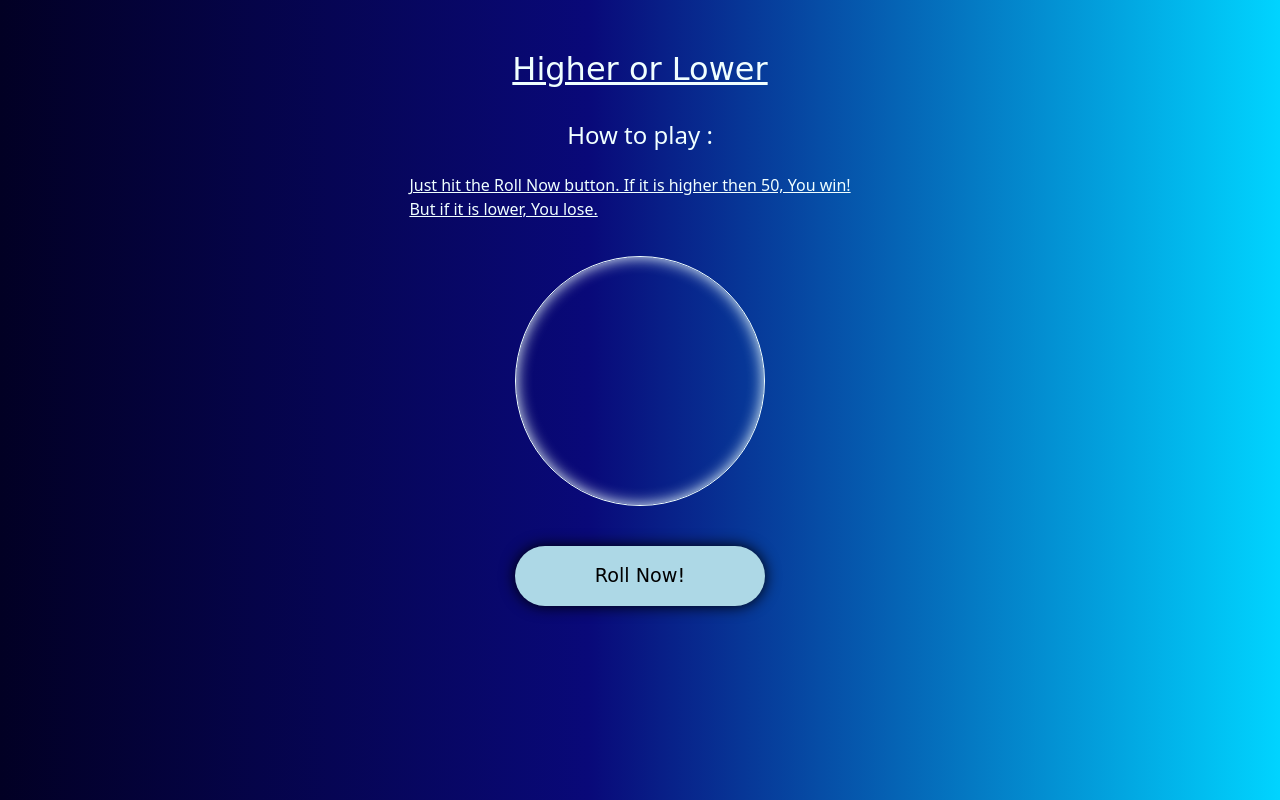
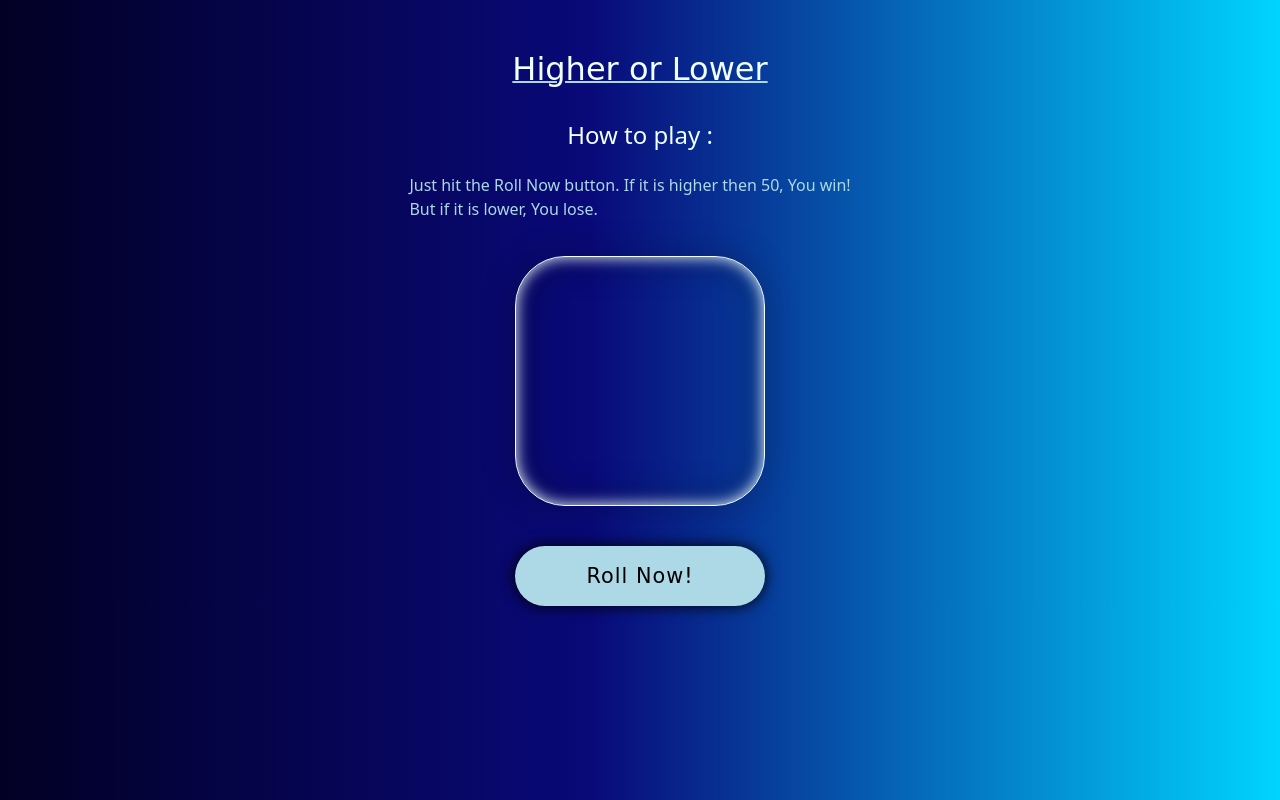
Before and after one commit to Nuggxt/Higher-or-Lower-game, a plain HTML site: page index.html in a window 1280 px wide. Drawn offline with nearby package versions, Linux system fonts and the light colour scheme; a web font is replaced by a local one.

Commit message:
Small update to font size in the button and small display update.

```diff
--- a/style.css
+++ b/style.css
@@ -21,18 +21,18 @@ body {
   font-family: "DynaPuff", cursive;
   font-size: 2em;
   margin-top: 25px;
-  text-decoration: underline 3px;
+  text-decoration: underline 2px lightblue;
 }
 .title2 {
   color: azure;
   font-size: 1.5em;
 }
 .inst {
-  color: azure;
+  color: lightblue;
   align-content: center;
   padding: 15px;
   margin: 0% 13%;
-  text-decoration: underline;
+  text-decoration: none;
 }
 .container {
   display: flex;
@@ -51,11 +51,12 @@ body {
   height: 250px;
   margin-top: 20px;
   border: 1px solid azure;
-  border-radius: 100%;
+  border-radius: 50px;
   display: flex;
   align-items: center;
   justify-content: center;
   box-shadow: inset 0 0 15px azure;
+  filter: drop-shadow(0 0 15px black);
   background-color: transparent;
   color: azure;
   font-size: 8em;
@@ -74,9 +75,10 @@ button {
   border-radius: 50px;
   background-color: lightblue;
   box-shadow: 0 0 15px black;
-  font-size: 1.2em;
+  font-size: 1.3em;
   font-family: 'DynaPuff', cursive;
   margin-top: 40px;
+  letter-spacing: 1px;
 }
 button:active {
   transform: scale(.98);
```
